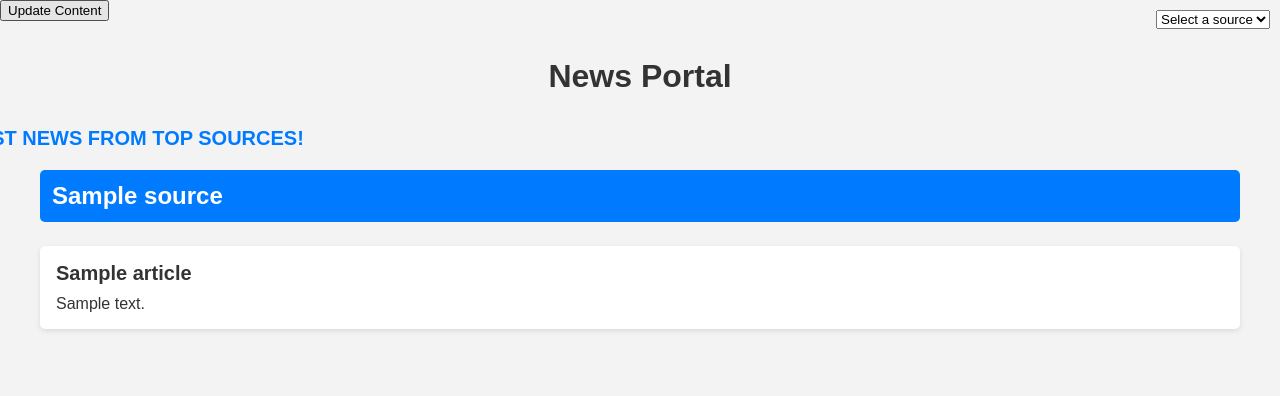
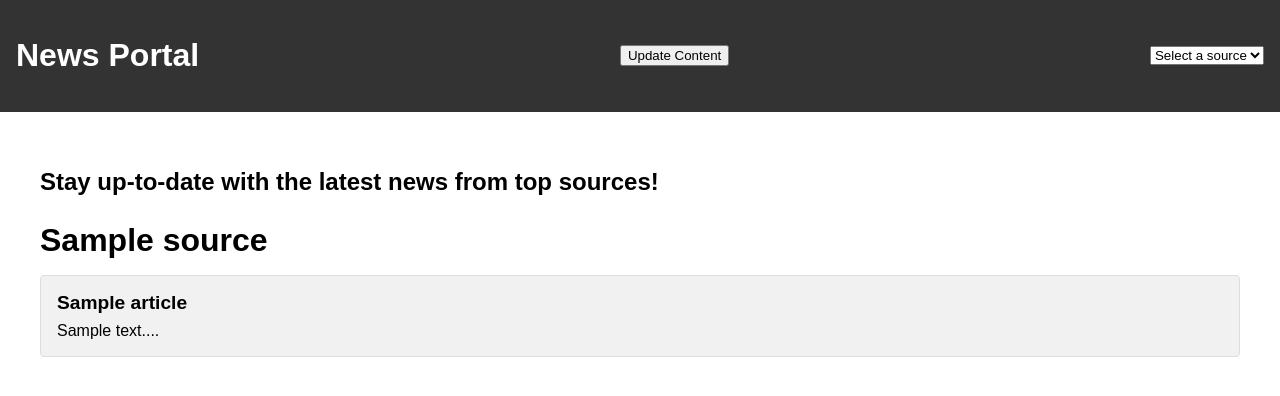
Before and after one commit to Greasyicon/yourownnewsportal, a Flask app: template templates/index.html in a window 1280 px wide. Shown: the top 396 px of the page. Run offline with Flask 3, Linux system fonts and the light colour scheme; the template is opened without the code that fills it: most values are stand-ins (such as "Sample title", 1, 10 or a date in 2020).

Commit message:
"Added content update button"

```diff
--- a/static/styles.css
+++ b/static/styles.css
@@ -1,116 +1,128 @@
 body {
     font-family: Arial, sans-serif;
-    background-color: #f3f3f3;
-    color: #333;
     margin: 0;
     padding: 0;
+}
+
+header {
+    background-color: #333;
+    color: white;
+    display: flex;
+    align-items: center;
+    justify-content: space-between;
+    padding: 1rem;
+    position: sticky;
+    top: 0;
+    z-index: 1000;
+}
+
+header h1;
+margin: 0;
+padding: 0;
+}
+
+button {
+background-color: #4CAF50;
+border: none;
+color: white;
+padding: 0.5rem 1rem;
+text-align: center;
+text-decoration: none;
+display: inline-block;
+font-size: 16px;
+margin: 4px 2px;
+cursor: pointer;
+border-radius: 4px;
+}
+
+.source-selector {
+display: flex;
+align-items: center;
 }
 
 .container {
 max-width: 1200px;
 margin: 0 auto;
-    padding: 1em;
+padding: 2rem 1rem;
 }
 
-h1 {
-    font-size: 2em;
-    text-align: center;
-    margin-bottom: 1em;
+.marquee {
+font-weight: bold;
+font-size: 24px;
+margin-bottom: 1rem;
 }
 
 .source {
-    font-size: 1.5em;
-    background-color: #007bff;
-    color: #fff;
-    padding: 0.5em;
-    border-radius: 5px;
-    margin-bottom: 1em;
+font-size: 2rem;
+font-weight: bold;
+margin-bottom: 1rem;
+}
+
+.articles {
+display: grid;
+grid-template-columns: repeat(auto-fit, minmax(300px, 1fr));
+gap: 1rem;
 }
 
 .article {
-    background-color: #fff;
-    border-radius: 5px;
-    box-shadow: 0 2px 5px rgba(0, 0, 0, 0.1);
-    padding: 1em;
-    margin-bottom: 1em;
-    cursor: pointer;
+background-color: #f1f1f1;
+border: 1px solid #ddd;
+border-radius: 4px;
+padding: 1rem;
 position: relative;
 }
 
-.article:hover {
-    box-shadow: 0 4px 10px rgba(0, 0, 0, 0.2);
-}
-
 .article-title {
-    font-size: 1.25em;
 font-weight: bold;
-    margin-bottom: 0.5em;
-}
-
-.article-text {
-    display: -webkit-box;
-    -webkit-line-clamp: 3;
-    -webkit-box-orient: vertical;
-    overflow: hidden;
+font-size: 1.2rem;
+margin-bottom: 0.5rem;
 }
 
 .article-overlay {
+background-color: rgba(0, 0, 0, 0.7);
 display: none;
 position: fixed;
+left: 0;
 top: 0;
-    left: 0;
 right: 0;
 bottom: 0;
-    background-color: rgba(0, 0, 0, 0.5);
 z-index: 1000;
 }
 
 .article-popup {
-    background-color: #fff;
-    border-radius: 5px;
-    box-shadow: 0 4px 10px rgba(0, 0, 0, 0.2);
-    max-width: 800px;
-    margin: 5em auto;
-    padding: 1em;
-    position: relative;
+background-color: white;
+max-width: 80%;
+max-height: 80%;
+padding: 1rem;
+position: absolute;
+top: 50%;
+left: 50%;
+transform: translate(-50%, -50%);
+border-radius: 8px;
+overflow-y: scroll;
 }
 
 .article-popup-close {
-    position: absolute;
-    top: 0.5em;
-    right: 0.5em;
+color: #aaa;
+float: right;
+font-size: 28px;
+font-weight: bold;
+cursor: pointer;
+}
+
+.article-popup-close:hover,
+.article-popup-close:focus {
+color: black;
+text-decoration: none;
 cursor: pointer;
 }
 
 .article-popup-title {
-    font-size: 1.5em;
+font-size: 1.5rem;
 font-weight: bold;
-    margin-bottom: 1em;
+margin-bottom: 1rem;
 }
 
 .article-popup-text {
-    padding: 10px;
-    max-height: 80vh;
-    overflow-y: auto;
+white-space: pre-wrap;
 }
-
-
-.marquee {
-    font-size: 1.25em;
-    font-weight: bold;
-    color: #007bff;
-    white-space: nowrap;
-    display: block;
-    animation: marquee 10s linear infinite;
-    text-transform: uppercase;
-    margin-bottom: 1em;
-}
-
-@keyframes marquee {
-    0% {
-        transform: translateX(100%);
-    }
-    100% {
-        transform: translateX(-100%);
-    }
-}
--- a/templates/index.html
+++ b/templates/index.html
@@ -33,11 +33,10 @@
     </script>
 </head>
 <body>
+    <header>
+        <h1>News Portal</h1>
         <button id="updateButton" type="button" onclick="updateContent()">Update Content</button>
-    <div class="container">
-        <h1>News Portal</h1>
-        <p class="marquee">Stay up-to-date with the latest news from top sources!</p>
-        <div style="position: fixed; top: 10px; right: 10px;">
+        <div class="source-selector">
             <select id="sourceDropdown" onchange="scrollToSource(this.value)">
                 <option value="" disabled selected>Select a source</option>
                 {% for source in news_sources %}
@@ -45,12 +44,16 @@
                 {% endfor %}
             </select>
         </div>
+    </header>
+    <div class="container">
+        <p class="marquee">Stay up-to-date with the latest news from top sources!</p>
         {% for source, articles in articles_by_source.items() %}
             <h2 class="source" id="{{ source }}">{{ source }}</h2>
+            <div class="articles">
                 {% for article in articles %}
                     <div class="article" onclick="showArticle(this)">
                         <div class="article-title">{{ article.title }}</div>
-                    <div class="article-text">{{ article.text }}</div>
+                        <div class="article-text">{{ article.text[:200] }}...</div>
                         <div class="article-overlay" onclick="event.stopPropagation()">
                             <div class="article-popup">
                                 <div class="article-popup-close" onclick="hideArticle(this)">×</div>
@@ -60,6 +63,7 @@
                         </div>
                     </div>
                 {% endfor %}
+            </div>
         {% endfor %}
     </div>
 
```
Lines whose indentation alone changed are shown as unchanged.
